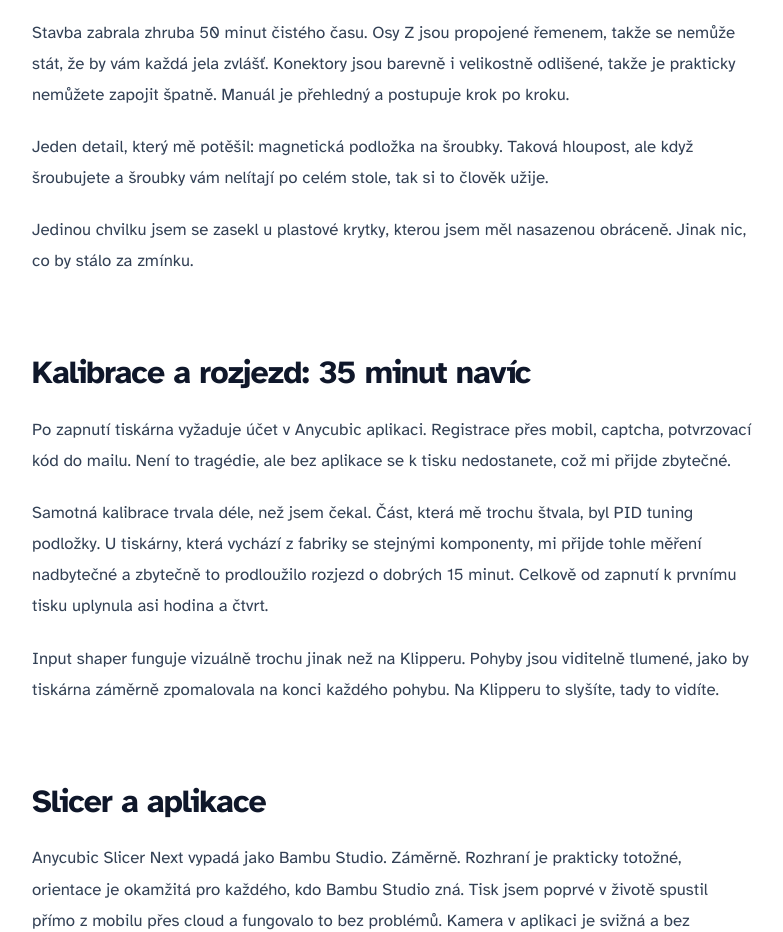
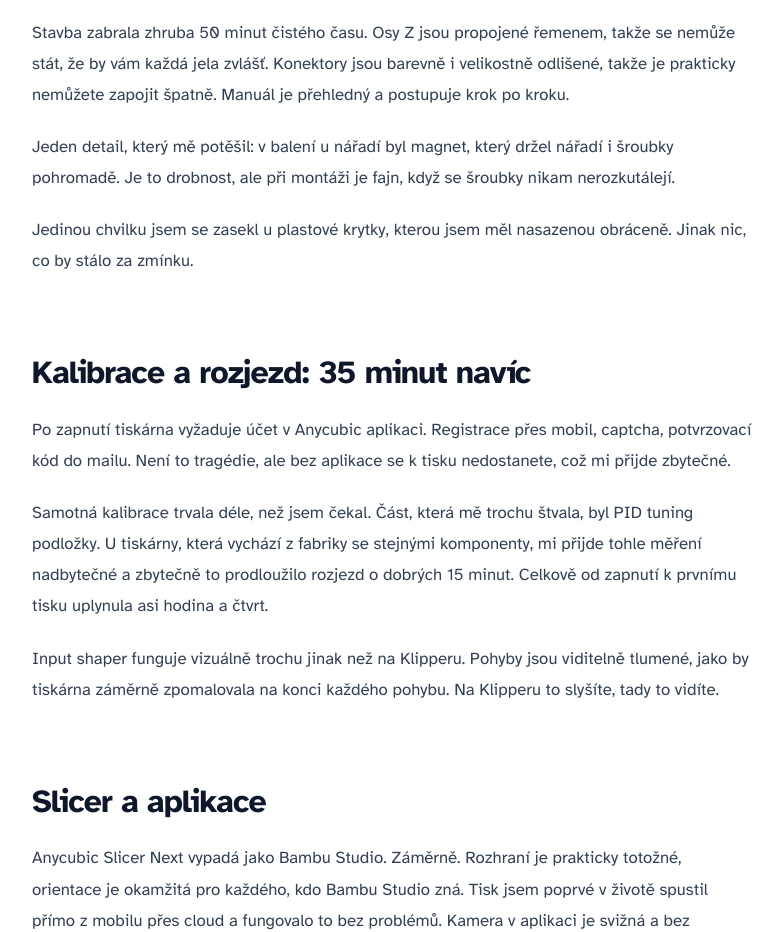
Before and after one commit to PavelTajdus/3dtiskjeradost, an Astro site: page /blog/anycubic-kobra-x-unboxing-slozeni-a-prvni-tisk in a window 1280 px wide. Shown: the part 2123-3055 px from the top of the page, without its empty margins (88-871 px from the left). Built offline with nearby package versions, Linux system fonts and the light colour scheme; Astro itself is replaced by a stand-in of ours.

Commit message:
Fix Anycubic tool magnet detail

```diff
--- a/src/content/blog/anycubic-kobra-x-unboxing-slozeni-a-prvni-tisk.md
+++ b/src/content/blog/anycubic-kobra-x-unboxing-slozeni-a-prvni-tisk.md
@@ -28,7 +28,7 @@
 
 Stavba zabrala zhruba 50 minut čistého času. Osy Z jsou propojené řemenem, takže se nemůže stát, že by vám každá jela zvlášť. Konektory jsou barevně i velikostně odlišené, takže je prakticky nemůžete zapojit špatně. Manuál je přehledný a postupuje krok po kroku.
 
-Jeden detail, který mě potěšil: magnetická podložka na šroubky. Taková hloupost, ale když šroubujete a šroubky vám nelítají po celém stole, tak si to člověk užije.
+Jeden detail, který mě potěšil: v balení u nářadí byl magnet, který držel nářadí i šroubky pohromadě. Je to drobnost, ale při montáži je fajn, když se šroubky nikam nerozkutálejí.
 
 Jedinou chvilku jsem se zasekl u plastové krytky, kterou jsem měl nasazenou obráceně. Jinak nic, co by stálo za zmínku.
 
```
